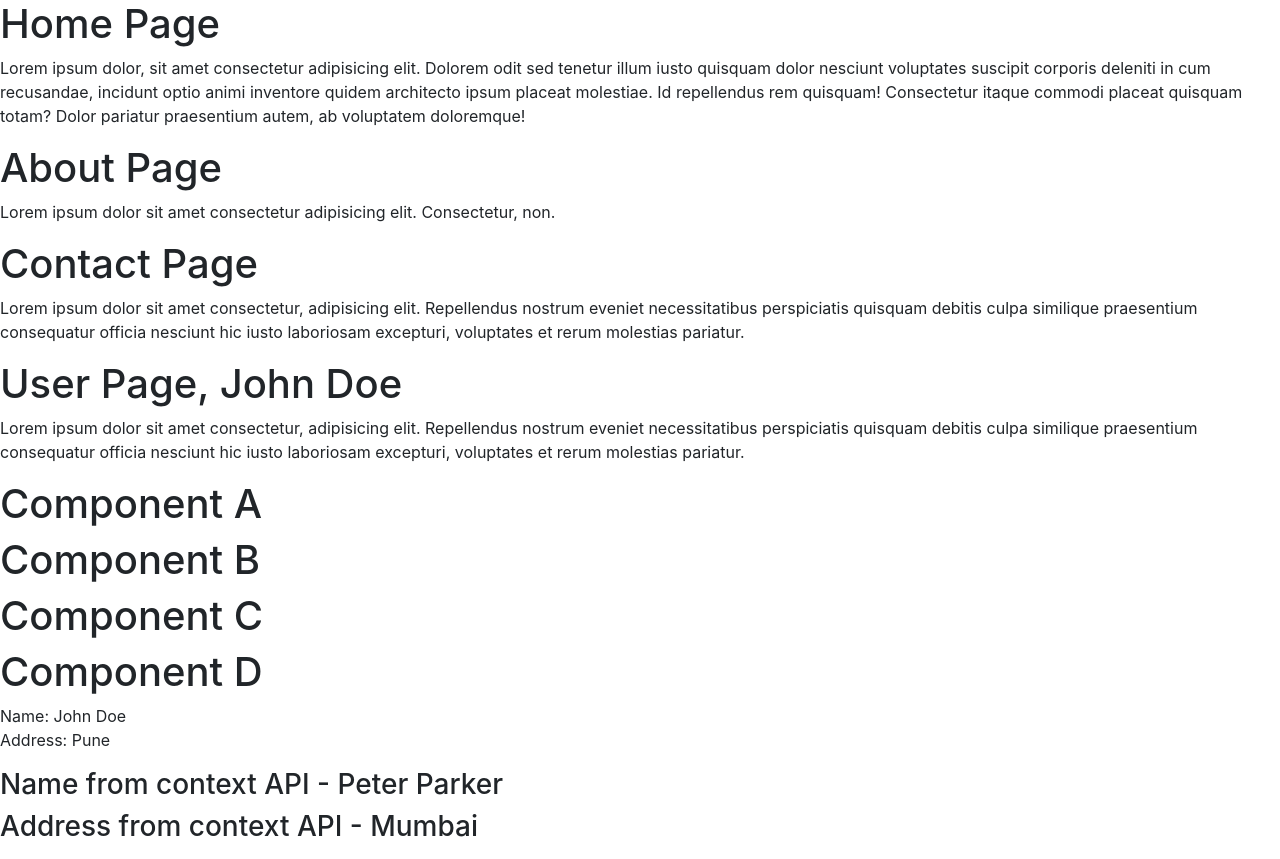
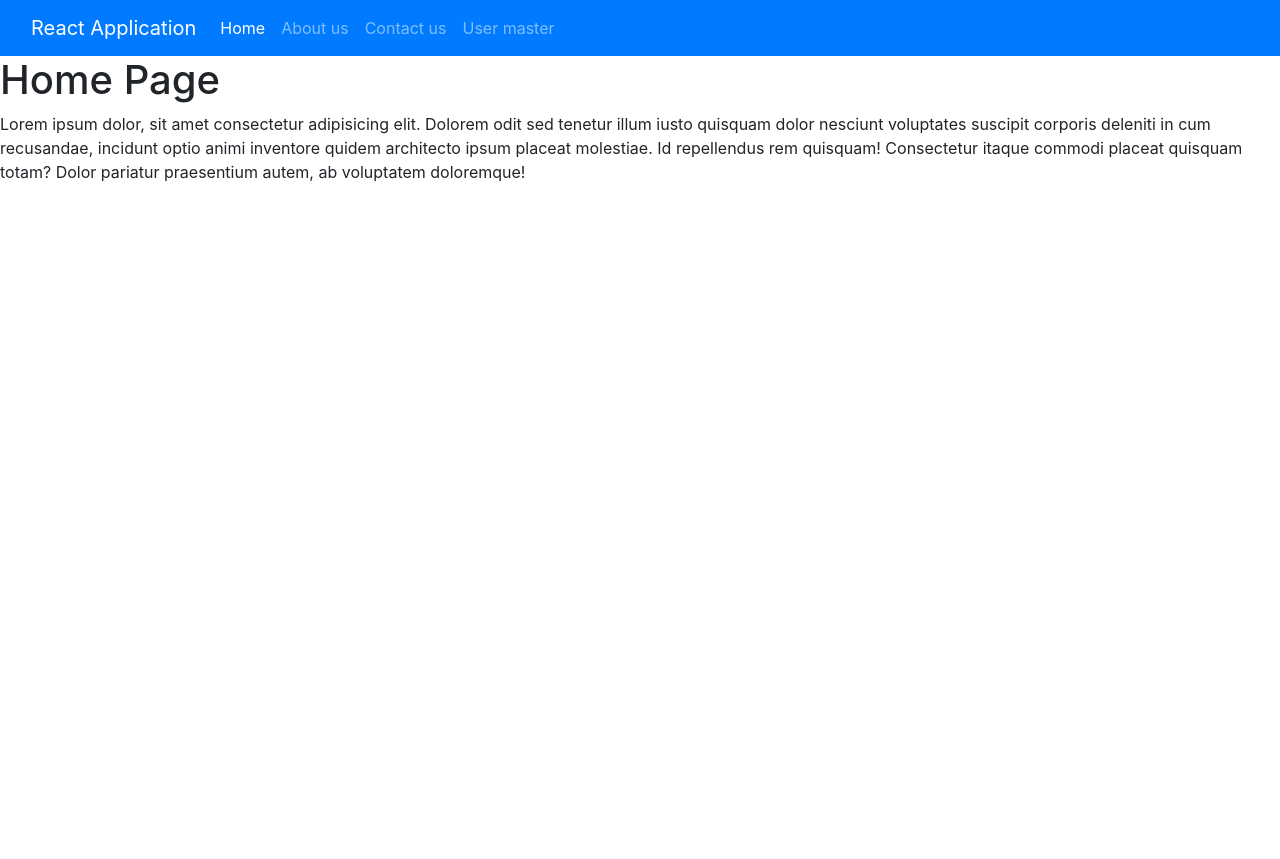
Before and after one commit to shirkeamy/October2024Batch, a React (Create React App) app in the folder react/react-app-1/: page / in a window 1280 px wide. After the commit the page ends 800 px from the top, so only its background shows below. Built offline with nearby package versions, Linux system fonts and the light colour scheme.

Commit message:
Session 5

```diff
--- a/react/react-app-1/package.json
+++ b/react/react-app-1/package.json
@@ -14,6 +14,7 @@
     "bootstrap": "^4.3.0",
     "react": "^19.0.0",
     "react-dom": "^19.0.0",
+    "react-router-dom": "^7.2.0",
     "react-scripts": "5.0.1",
     "typescript": "^4.9.5",
     "web-vitals": "^2.1.4"
--- a/react/react-app-1/src/App.tsx
+++ b/react/react-app-1/src/App.tsx
@@ -6,6 +6,7 @@ import About from "./Pages/About";
 import Contact from './Pages/Contact';
 import User from './Pages/User';
 import CompoentA from './Components/CompoentA';
+import { BrowserRouter, Routes, Route } from 'react-router-dom';
 
 export const data = createContext("");
 export const data1 = createContext("");
@@ -16,8 +17,18 @@ function App() {
 
   return (
     <>
+
+      <BrowserRouter>
+        <Routes>
+          <Route path='/' element={<Home />} />
+          <Route path='about' element={<About />} />
+          <Route path='contact' element={<Contact />} />
+          <Route path='user-master' element={<User userName={userName} />} />
+        </Routes>
+      </BrowserRouter>
+
       {/* <Home></Home> */}
-      <Home />
+      {/* <Home />
       <About />
       <Contact />
       <User userName={userName} />
@@ -25,7 +36,7 @@ function App() {
         <data1.Provider value="Mumbai">
           <CompoentA name={userName} address={'Pune'} />
         </data1.Provider>
-      </data.Provider>
+      </data.Provider> */}
     </>
   );
 }
--- /dev/null
+++ b/react/react-app-1/src/Components/NavigationMenu.tsx
@@ -0,0 +1,28 @@
+import React from "react";
+
+const NavigationMenu: React.FC = () => {
+
+    return (
+        <>
+            <nav className="navbar navbar-expand-lg bg-primary navbar-dark">
+                <div className="container-fluid">
+                    <a className="navbar-brand" href="/">React Application</a>
+                    <button className="navbar-toggler" type="button" data-bs-toggle="collapse" data-bs-target="#navbarNavAltMarkup" aria-controls="navbarNavAltMarkup" aria-expanded="false" aria-label="Toggle navigation">
+                        <span className="navbar-toggler-icon" />
+                    </button>
+                    <div className="collapse navbar-collapse" id="navbarNavAltMarkup">
+                        <div className="navbar-nav">
+                            <a className="nav-link active" aria-current="page" href="/">Home</a>
+                            <a className="nav-link" href="about">About us</a>
+                            <a className="nav-link" href="contact">Contact us</a>
+                            <a className="nav-link" href="user-master">User master</a>
+                        </div>
+                    </div>
+                </div>
+            </nav>
+        </>
+    )
+
+}
+
+export default NavigationMenu;
--- a/react/react-app-1/src/index.tsx
+++ b/react/react-app-1/src/index.tsx
@@ -6,6 +6,7 @@ import reportWebVitals from './reportWebVitals';
 import "bootstrap/dist/css/bootstrap.css";
 import "bootstrap/dist/js/bootstrap";
 import "bootstrap/dist/js/bootstrap.bundle";
+import NavigationMenu from './Components/NavigationMenu';
 
 
 const root = ReactDOM.createRoot(
@@ -13,6 +14,7 @@ const root = ReactDOM.createRoot(
 );
 root.render(
   <React.StrictMode>
+    <NavigationMenu />
     <App />
   </React.StrictMode>
 );
```
Also changed, not shown: 1 other file (tests, documents, lock files or other folders).
